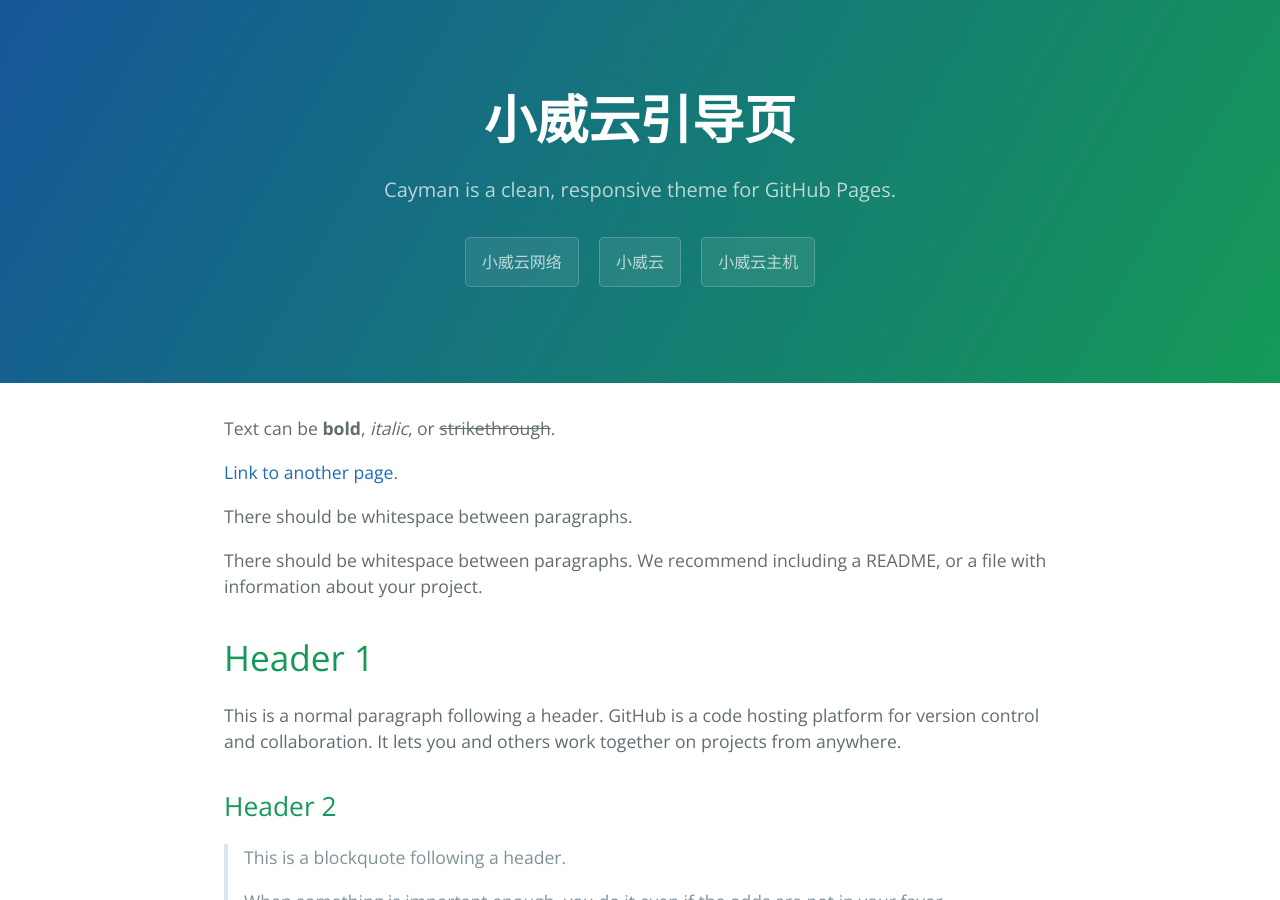
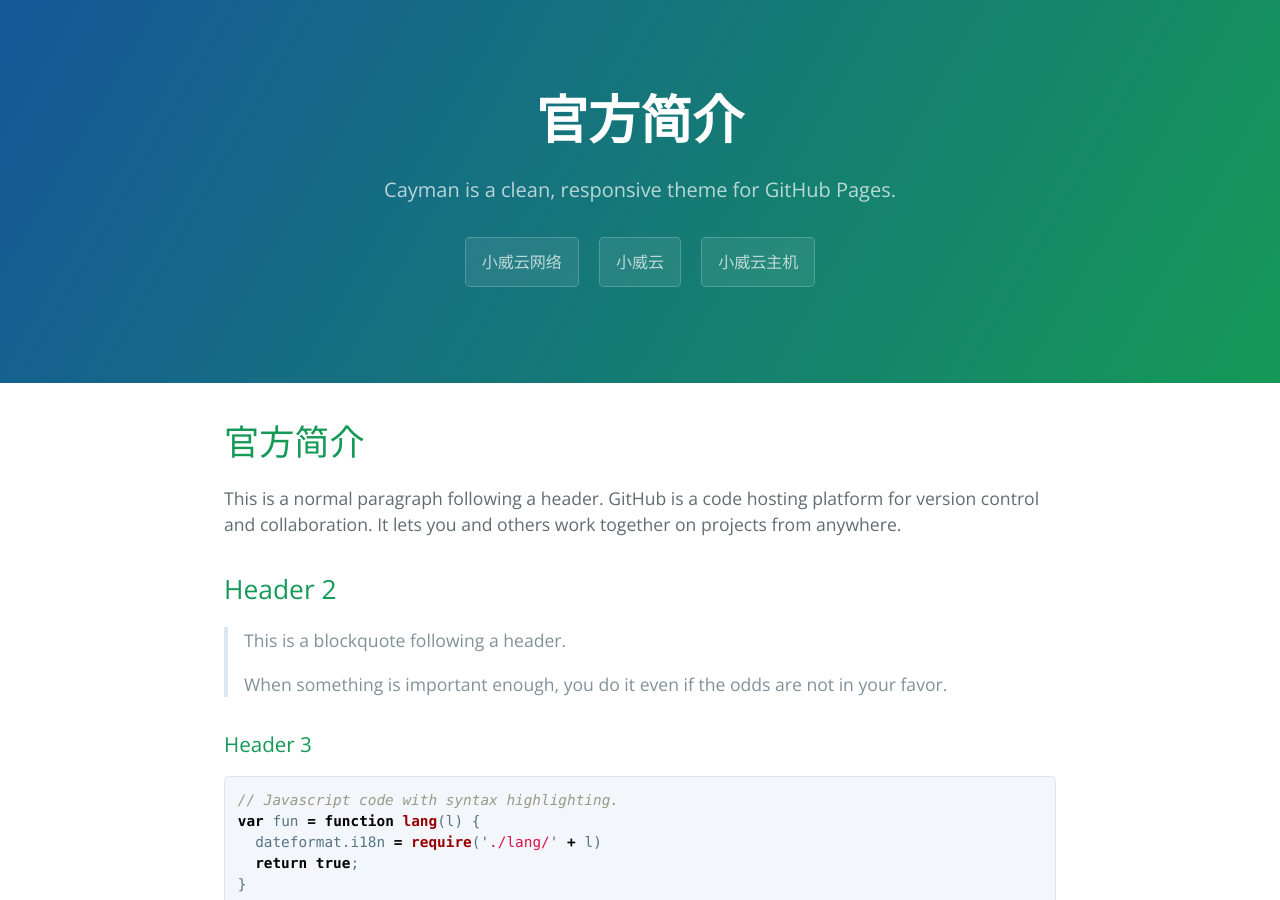
Before and after one commit to xweiyun123/daohang, a Jekyll site: the page built from index.md, in a window 1280 px wide and 900 px high. Built offline with Jekyll 4.4.1, drawn with Linux system fonts in a browser that asks for light colours; our own code applies the rules of GitHub Pages for plain Markdown files.

Commit message:
Update index.md

```diff
--- a/index.md
+++ b/index.md
@@ -2,15 +2,8 @@
 layout: default
 ---
 
-Text can be **bold**, _italic_, or ~~strikethrough~~.
 
-[Link to another page](./another-page.html).
-
-There should be whitespace between paragraphs.
-
-There should be whitespace between paragraphs. We recommend including a README, or a file with information about your project.
-
-# Header 1
+# 官方简介
 
 This is a normal paragraph following a header. GitHub is a code hosting platform for version control and collaboration. It lets you and others work together on projects from anywhere.
 
```
